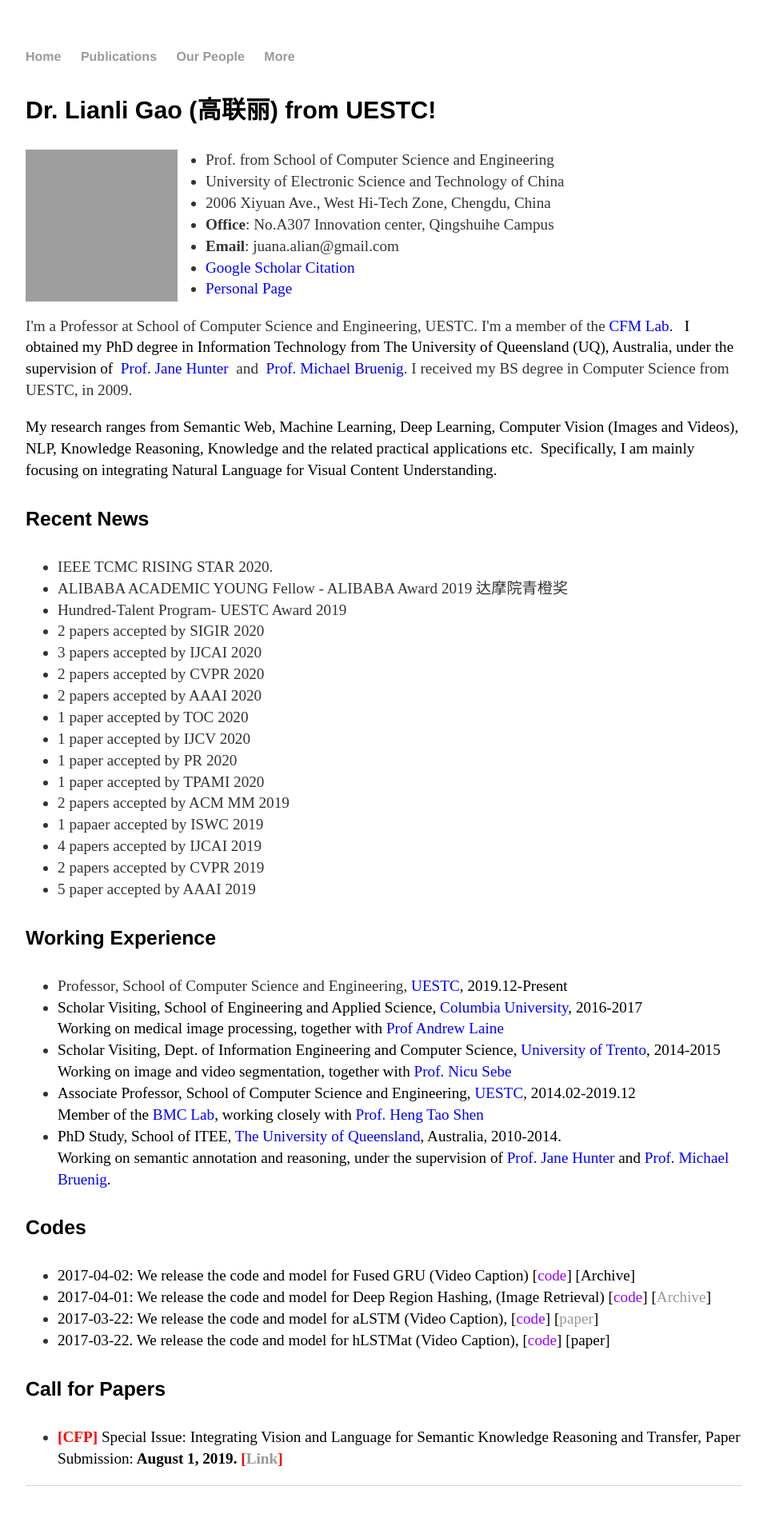
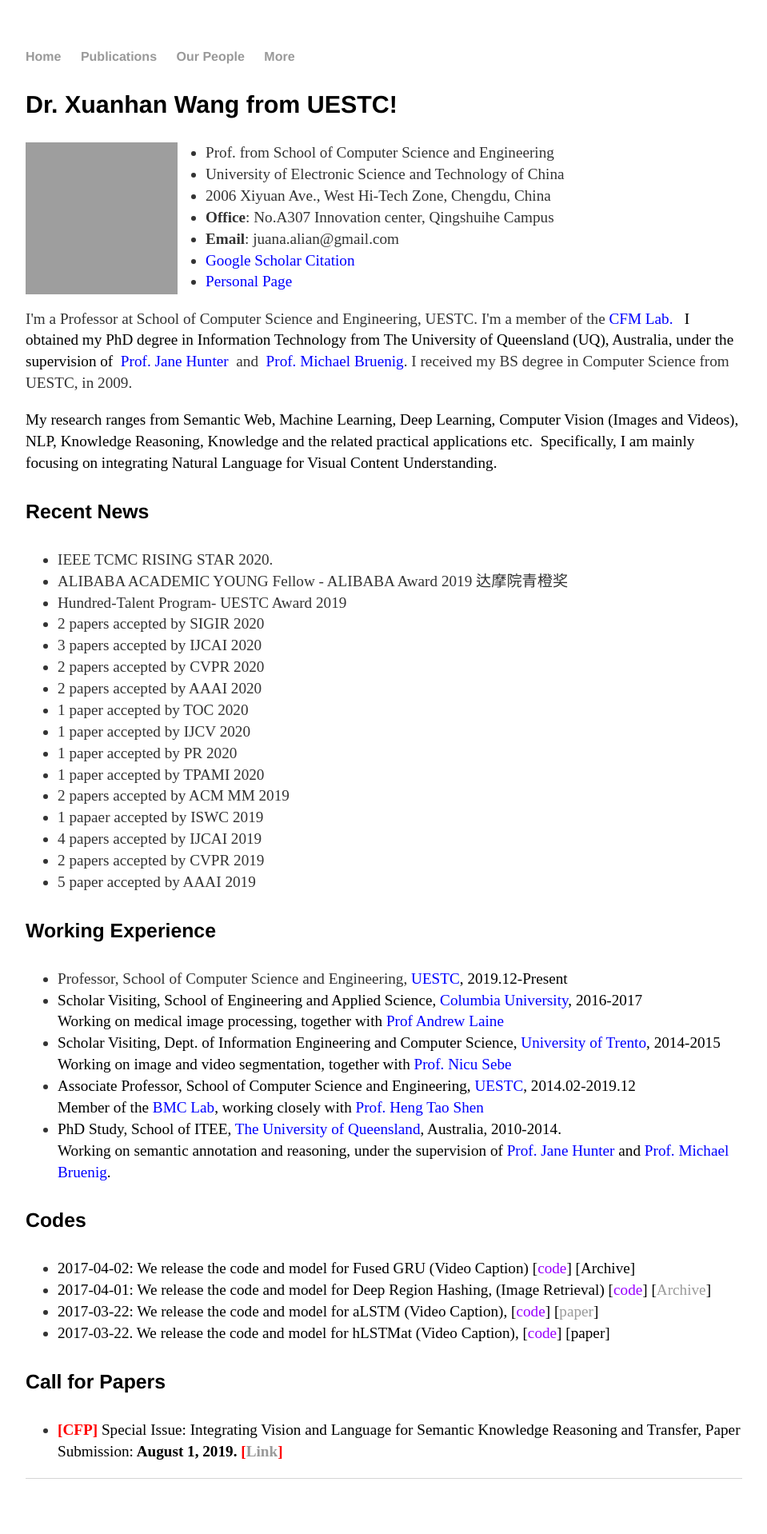
Before and after one commit to cfm-wxh/xuanhanwang.github.io, a Jekyll site: the page built from index.html, in a window 1280 px wide. Shown: the whole page at 80% size, without its empty margins (160-1119 px from the left). Built offline with Jekyll 4.4.1, drawn with Linux system fonts in a browser that asks for light colours; grey boxes are pictures that could not be loaded.

Commit message:
Update index.html

```diff
--- a/index.html
+++ b/index.html
@@ -4,7 +4,7 @@ title: Lianli Gao, UESTC
 ---
 
 		<div class="blurb">
-			<h3>Dr. Lianli Gao (高联丽) from UESTC!</h3>
+			<h3>Dr. Xuanhan Wang from UESTC!</h3>
 			<p><img src="1.png" alt="photo" style="width:190px;height:190px;float:left;margin-right:35px;">
 				<ul class="contacts">
 					<li> Prof. from School of Computer Science and Engineering</li>
```
